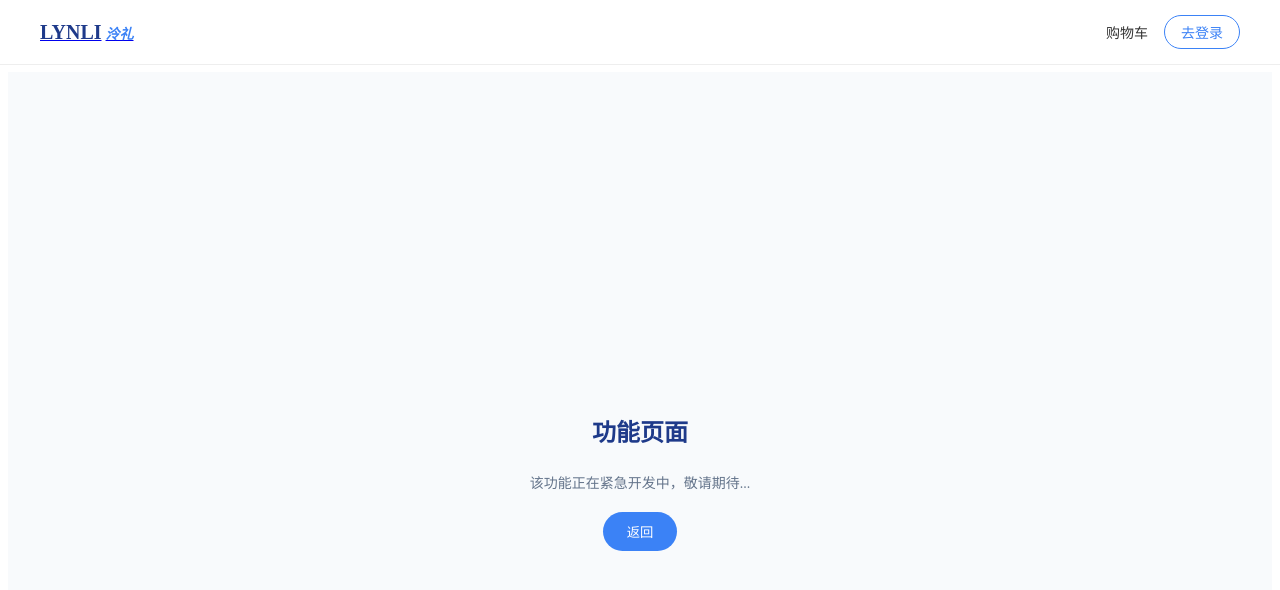
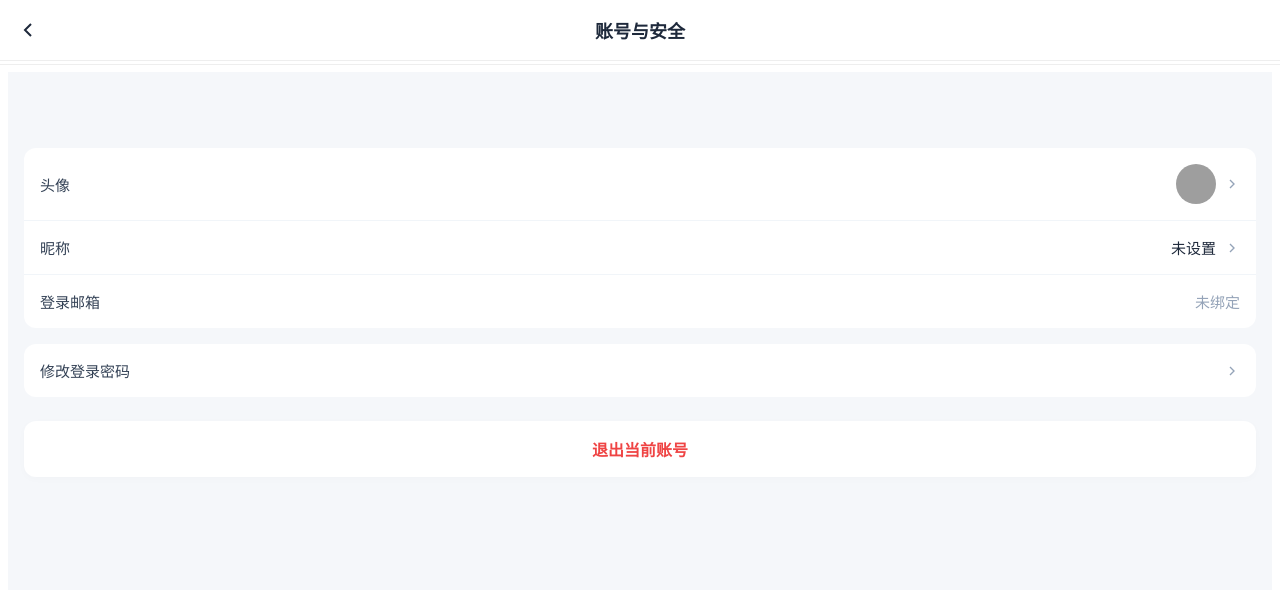
Before and after one commit to shuji-chu/lynli-shop, a Vue app: page /security in a window 1280 px wide. Shown: the top 590 px of the page. Built offline with nearby package versions, Linux system fonts and the light colour scheme; grey boxes are pictures that could not be loaded; the HTML template or start-up script is replaced by a standard one.

Commit message:
feat: 新增账号与安全专属页面，支持查看资料和退出登录

```diff
--- a/src/router/index.js
+++ b/src/router/index.js
@@ -9,7 +9,7 @@ const routes = [
   { path: '/orders', name: 'orders', component: () => import('@/views/OrdersView.vue') },
   // 🔥 新增所有“我的”页面的子路由
   { path: '/address', name: 'address', component: () => import('@/views/Placeholder.vue') },
-  { path: '/security', name: 'security', component: () => import('@/views/Placeholder.vue') },
+  { path: '/security', name: 'security', component: () => import('@/views/SecurityView.vue') },
   { path: '/coupons', name: 'coupons', component: () => import('@/views/Placeholder.vue') },
   { path: '/points', name: 'points', component: () => import('@/views/Placeholder.vue') },
   { path: '/favorites', name: 'favorites', component: () => import('@/views/Placeholder.vue') },
--- /dev/null
+++ b/src/views/SecurityView.vue
@@ -0,0 +1,106 @@
+<template>
+  <div class="container security-page">
+    <div class="header">
+      <button class="back-btn" @click="$router.back()">
+        <svg viewBox="0 0 24 24" width="24" height="24" fill="none" stroke="currentColor" stroke-width="2"><path d="M15 18l-6-6 6-6"/></svg>
+      </button>
+      <h2>账号与安全</h2>
+      <div style="width: 24px;"></div> <!-- 占位保持居中 -->
+    </div>
+
+    <div class="section">
+      <!-- 头像 -->
+      <div class="list-item">
+        <span class="label">头像</span>
+        <div class="value avatar-val">
+          <img :src="myAvatar" class="avatar" />
+          <svg viewBox="0 0 24 24" width="16" height="16" fill="none" stroke="#94a3b8" stroke-width="2"><path d="M9 18l6-6-6-6"/></svg>
+        </div>
+      </div>
+
+      <!-- 昵称 -->
+      <div class="list-item">
+        <span class="label">昵称</span>
+        <div class="value">
+          <span>{{ myNickname }}</span>
+          <svg viewBox="0 0 24 24" width="16" height="16" fill="none" stroke="#94a3b8" stroke-width="2"><path d="M9 18l6-6-6-6"/></svg>
+        </div>
+      </div>
+
+      <!-- 登录邮箱（不可改） -->
+      <div class="list-item">
+        <span class="label">登录邮箱</span>
+        <div class="value">
+          <span class="text-gray">{{ myEmail }}</span>
+        </div>
+      </div>
+    </div>
+
+    <div class="section">
+      <!-- 修改密码 -->
+      <div class="list-item" @click="showToast('修改密码接口正在开发中...')">
+        <span class="label">修改登录密码</span>
+        <div class="value">
+          <svg viewBox="0 0 24 24" width="16" height="16" fill="none" stroke="#94a3b8" stroke-width="2"><path d="M9 18l6-6-6-6"/></svg>
+        </div>
+      </div>
+    </div>
+
+    <!-- 退出登录按钮放这里最标准 -->
+    <div class="logout-box">
+      <button class="logout-btn" @click="handleLogout">退出当前账号</button>
+    </div>
+  </div>
+</template>
+
+<script setup>
+import { computed } from 'vue'
+import { useRouter } from 'vue-router'
+import { Toast } from '@/utils/toast'
+
+const router = useRouter()
+
+const userInfo = computed(() => {
+  const data = localStorage.getItem('userInfo')
+  if (!data) return {}
+  try { return JSON.parse(data) } catch (e) { return {} }
+})
+
+const myAvatar = computed(() => userInfo.value.avatar || 'https://api.dicebear.com/7.x/initials/svg?seed=lynli&backgroundColor=3b82f6&textColor=ffffff')
+const myNickname = computed(() => userInfo.value.nickname || '未设置')
+const myEmail = computed(() => userInfo.value.email || '未绑定')
+
+const showToast = (msg) => {
+  if (Toast && Toast.info) Toast.info(msg)
+  else alert(msg)
+}
+
+function handleLogout() {
+  if(confirm('确定要退出登录吗？')) {
+    localStorage.removeItem('token')
+    localStorage.removeItem('userInfo')
+    if (Toast && Toast.success) Toast.success('已退出登录')
+    router.push('/auth')
+  }
+}
+</script>
+
+<style scoped>
+.security-page { min-height: 100vh; background: #f5f7fa; padding-top: 60px; }
+.header { position: fixed; top: 0; left: 0; right: 0; height: 60px; background: #fff; display: flex; align-items: center; justify-content: space-between; padding: 0 16px; z-index: 100; border-bottom: 1px solid #eee; }
+.header h2 { font-size: 18px; margin: 0; color: #1e293b; }
+.back-btn { background: none; border: none; cursor: pointer; color: #1e293b; padding: 0; display: flex; align-items: center; }
+
+.section { background: #fff; margin: 16px; border-radius: 12px; overflow: hidden; }
+.list-item { display: flex; justify-content: space-between; align-items: center; padding: 16px; border-bottom: 1px solid #f1f5f9; cursor: pointer; }
+.list-item:last-child { border-bottom: none; }
+.label { font-size: 15px; color: #334155; }
+.value { display: flex; align-items: center; gap: 8px; font-size: 15px; color: #1e293b; }
+.text-gray { color: #94a3b8; }
+.avatar-val { display: flex; align-items: center; gap: 8px; }
+.avatar { width: 40px; height: 40px; border-radius: 50%; object-fit: cover; }
+
+.logout-box { margin: 24px 16px; }
+.logout-btn { width: 100%; padding: 16px; border-radius: 12px; border: none; background: #fff; color: #ef4444; font-size: 16px; font-weight: bold; cursor: pointer; box-shadow: 0 2px 8px rgba(0,0,0,0.02); }
+.logout-btn:active { background: #fee2e2; }
+</style>
```
